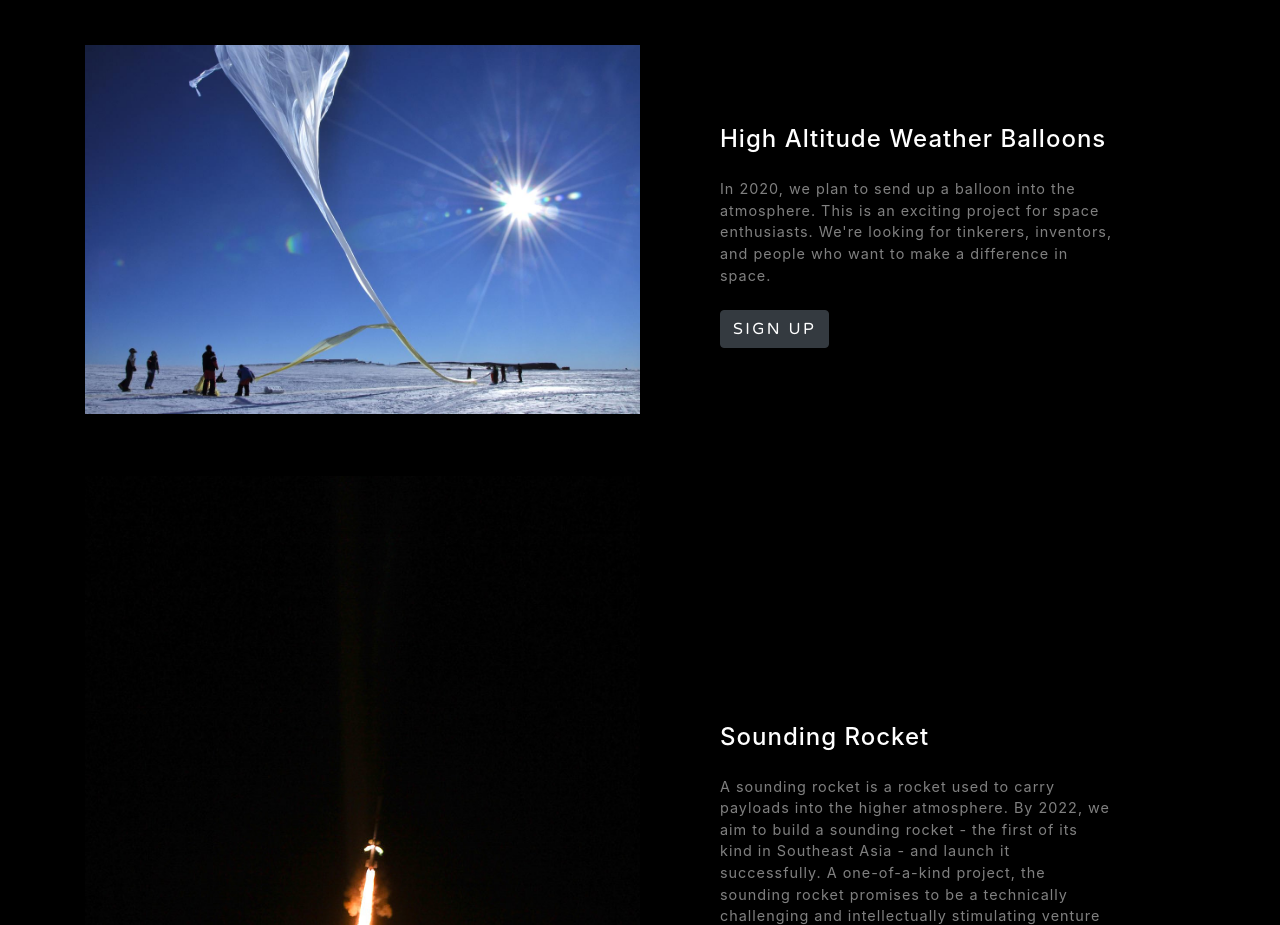
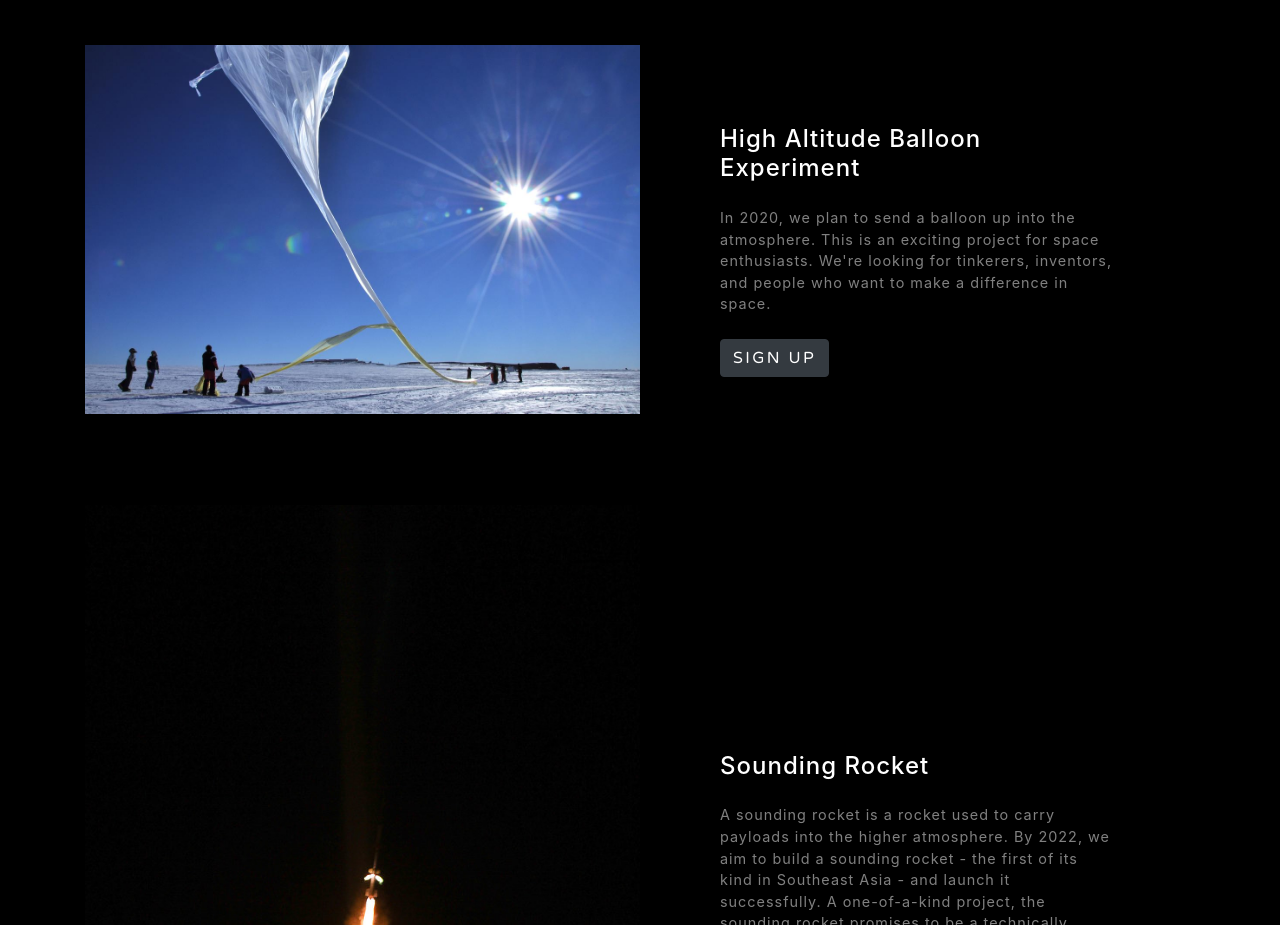
Before and after one commit to seds-sg/seds-sg-site, a website with bundled scripts: page index.html in a window 1280 px wide. Shown: the part 1433-2358 px from the top of the page. Built offline with nearby package versions, Linux system fonts and the light colour scheme.

Commit message:
Update index.html Update index.html to use "High Altitude Balloon Experiment" instead of "Weather Balloons" and corrected grammatical mistake in description.

```diff
--- a/index.html
+++ b/index.html
@@ -95,8 +95,8 @@
           <div class="bg-black text-center h-100 project">
             <div class="d-flex h-100">
               <div class="project-text w-100 my-auto text-center text-lg-left">
-                <h4 class="mb-4 text-white">High Altitude Weather Balloons</h4>
-                <p class="mb-4 text-white-50">In 2020, we plan to send up a balloon into the atmosphere. This is an exciting project for space enthusiasts. We're looking for tinkerers, inventors, and people who want to make a difference in space.</p>
+                <h4 class="mb-4 text-white">High Altitude Balloon Experiment</h4>
+                <p class="mb-4 text-white-50">In 2020, we plan to send a balloon up into the atmosphere. This is an exciting project for space enthusiasts. We're looking for tinkerers, inventors, and people who want to make a difference in space.</p>
                 <a href="http://bit.ly/projnewdawn" class="btn btn-dark">Sign up</a>
               </div>
             </div>
```
